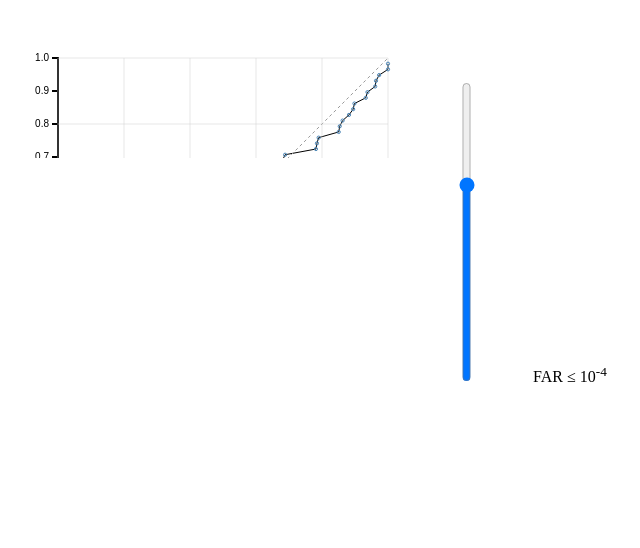
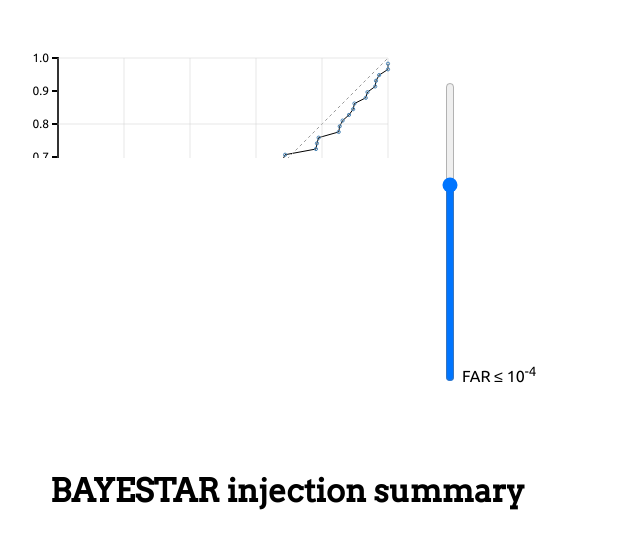
Before and after one commit to lpsinger/ligo-pe-d3, a plain HTML site: page index.html in a window 1280 px wide. Shown: the whole page, without its empty margins (0-640 px from the left). Drawn offline with nearby package versions, Linux system fonts and the light colour scheme.

Commit message:
Stylized

```diff
--- a/index.html
+++ b/index.html
@@ -2,6 +2,7 @@
 <html>
 	<head>
 		<title>BAYESTAR batch sky localization results</title>
+<link href='http://fonts.googleapis.com/css?family=Arvo|Ubuntu' rel='stylesheet' type='text/css'>
 		<style>
 .line {
 	fill: none;
@@ -15,8 +16,8 @@
 }
 .axis text
 {
-	font-family: sans-serif;
-	font-size: 10px;
+	font-family: 'Ubuntu', sans-serif;
+	font-size: 12px;
 }
 .axis path, .axis line
 {
@@ -33,6 +34,8 @@ label {
 #far_cut {
 	-webkit-appearance: slider-vertical;
 	height: 300px;
+	width: 20px;
+	margin-left: 40px;
 }
 .pp_points {
 	fill: none;
@@ -45,9 +48,19 @@ label {
 	stroke: #ccc;
 	stroke-width: 0.5px;
 }
+body, div {
+	font-family: 'Ubuntu', sans-serif;
+}
+h1 {
+	font-family: 'Arvo', serif;
+	position: absolute;
+	top: 450px;
+	left: 50px;
+}
 		</style>
 	</head>
 	<body>
+		<h1>BAYESTAR injection summary</h1>
 		<label><input type="range" id="far_cut" min="-14" max="1" step="1" value="-4">FAR &leq; 10<sup><span id="far_cut_text">-4</span></sup></label>
 		<script src="http://d3js.org/d3.v3.min.js" charset="utf-8"></script>
 		<script type="text/javascript">
```
